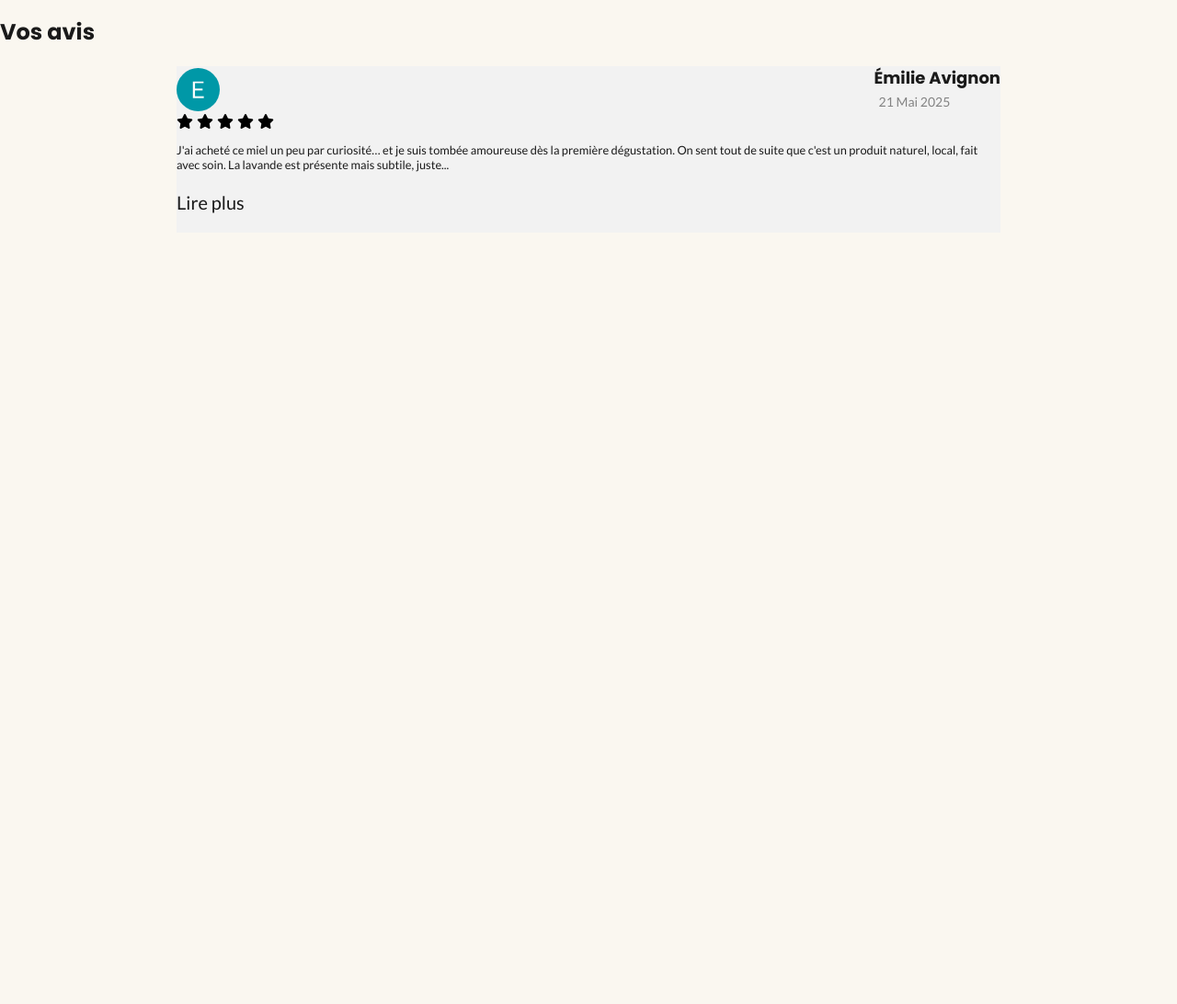
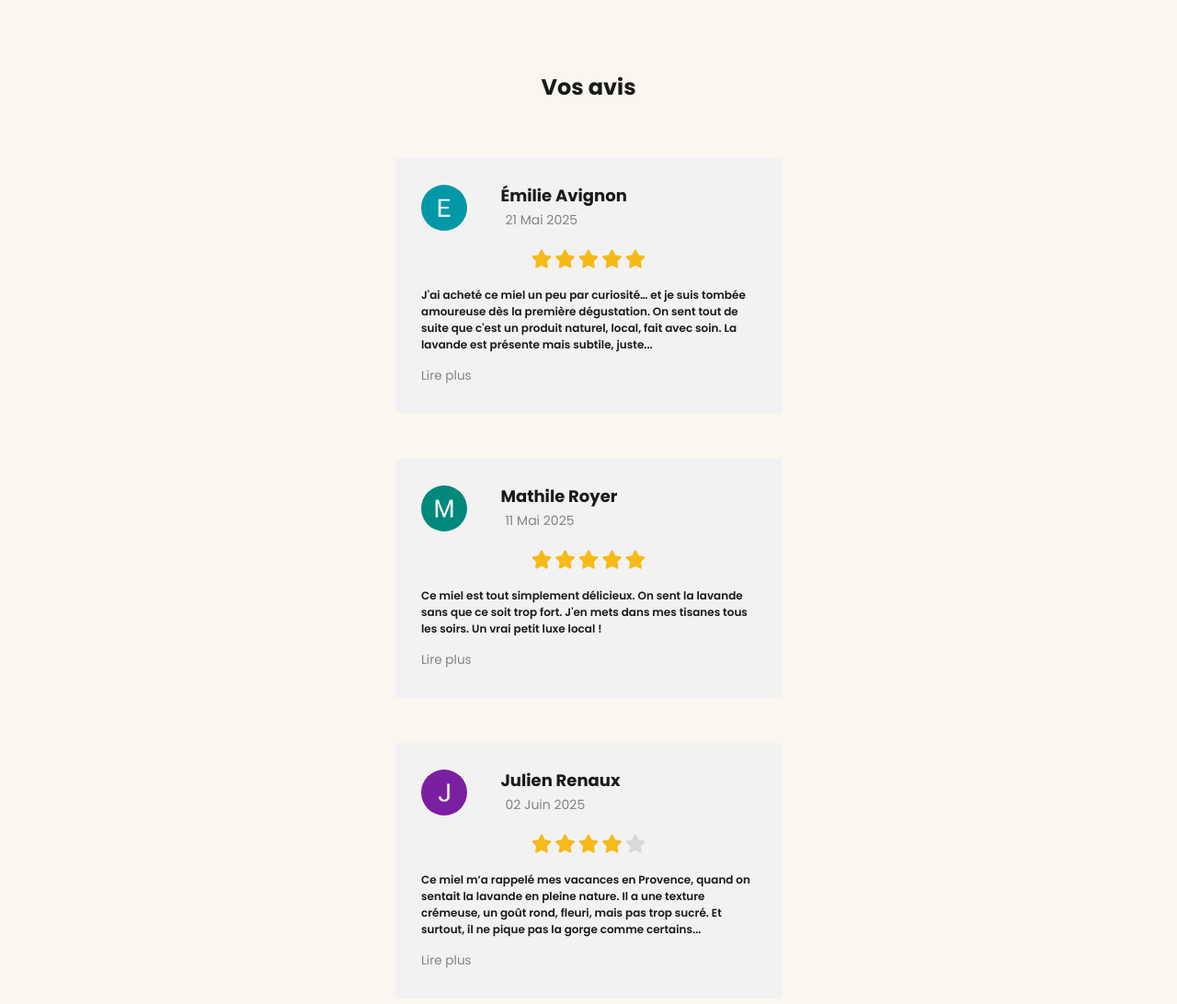
Before and after one commit to AntoineDehan/O-Miel, a website: page index.html in a window 1280 px wide. Shown: the part 1900-2992 px from the top of the page at 92% size. Before the commit the page ends 2183 px from the top, so only its background shows below. Drawn offline with Linux system fonts and the light colour scheme.

Commit message:
Section Review

```diff
--- a/index.html
+++ b/index.html
@@ -149,6 +149,61 @@
               <p class="more">Lire plus</p>
             </div>
           </div>
+          <div class="review__card">
+            <div class="card-top">
+              <img
+                src="./assets/profile_picture_m.webp"
+                alt="Profil de l'utilisateur"
+              />
+              <div class="info-conteneur">
+                <p class="name">Mathile Royer</p>
+                <p class="date">11 Mai 2025</p>
+              </div>
+            </div>
+            <div class="card-star">
+              <i class="fa-solid fa-star"></i>
+              <i class="fa-solid fa-star"></i>
+              <i class="fa-solid fa-star"></i>
+              <i class="fa-solid fa-star"></i>
+              <i class="fa-solid fa-star"></i>
+            </div>
+            <div class="card-content">
+              <p class="main-content">
+                Ce miel est tout simplement délicieux. On sent la lavande sans
+                que ce soit trop fort. J'en mets dans mes tisanes tous les
+                soirs. Un vrai petit luxe local !
+              </p>
+              <p class="more">Lire plus</p>
+            </div>
+          </div>
+          <div class="review__card">
+            <div class="card-top">
+              <img
+                src="./assets/profile_picture_j.webp"
+                alt="Profil de l'utilisateur"
+              />
+              <div class="info-conteneur">
+                <p class="name">Julien Renaux</p>
+                <p class="date">02 Juin 2025</p>
+              </div>
+            </div>
+            <div class="card-star">
+              <i class="fa-solid fa-star"></i>
+              <i class="fa-solid fa-star"></i>
+              <i class="fa-solid fa-star"></i>
+              <i class="fa-solid fa-star"></i>
+              <i class="fa-solid fa-star unrated"></i>
+            </div>
+            <div class="card-content">
+              <p class="main-content">
+                Ce miel m’a rappelé mes vacances en Provence, quand on sentait
+                la lavande en pleine nature. Il a une texture crémeuse, un goût
+                rond, fleuri, mais pas trop sucré. Et surtout, il ne pique pas
+                la gorge comme certains...
+              </p>
+              <p class="more">Lire plus</p>
+            </div>
+          </div>
         </div>
       </section>
       <section class="question"></section>
--- a/styles/scss/home/style.scss
+++ b/styles/scss/home/style.scss
@@ -277,27 +277,38 @@ body {
     .cta-conteneur {
       display: flex;
       justify-content: center;
+      margin-bottom: 60px;
     }
 
     //Section review
     .review {
+      display: flex;
+      flex-direction: column;
+      align-items: center;
+      height: 1100px;
+      h1 {
+        margin-bottom: 60px;
+      }
       &__conteneur {
         display: flex;
         flex-direction: column;
         align-items: center;
+        gap: 5%;
+        height: 100%;
         .review__card {
-          width: 70%;
+          width: 65%;
+          max-width: 560px;
           background-color: #f2f2f2;
+          padding: 5%;
           .card-top {
             width: 100%;
             display: flex;
             flex-direction: row;
             align-items: center;
-            justify-content: space-between;
-            // padding-left: 15%;
-            // padding-right: 15%;
+            justify-content: flex-start;
+            gap: 10%;
             img {
-              width: 47px;
+              width: 50px;
               border-radius: 256px;
             }
             .info-conteneur {
@@ -317,13 +328,38 @@ body {
                 padding: 0;
                 padding-left: 5px;
                 margin: 0;
+                font-family: Poppins;
               }
             }
           }
           .card-content {
             .main-content {
-              font-size: 0.8rem;
+              font-size: 0.75rem;
+              font-weight: 600;
               line-height: normal;
+              font-family: Poppins;
+            }
+            .more {
+              font-size: 0.85rem;
+              color: #838383;
+              margin-top: 0;
+              margin-bottom: 0;
+              font-family: Poppins;
+            }
+          }
+          .card-star {
+            width: 100%;
+            display: flex;
+            justify-content: center;
+            margin-top: 20px;
+            margin-bottom: 20px;
+            gap: 3px;
+            .fa-star {
+              color: #f5ba17;
+              font-size: 1.25rem;
+            }
+            .unrated {
+              color: #d9d9d9;
             }
           }
         }
```
Also changed, not shown: styles/css/home/style.css, 1 other file.
